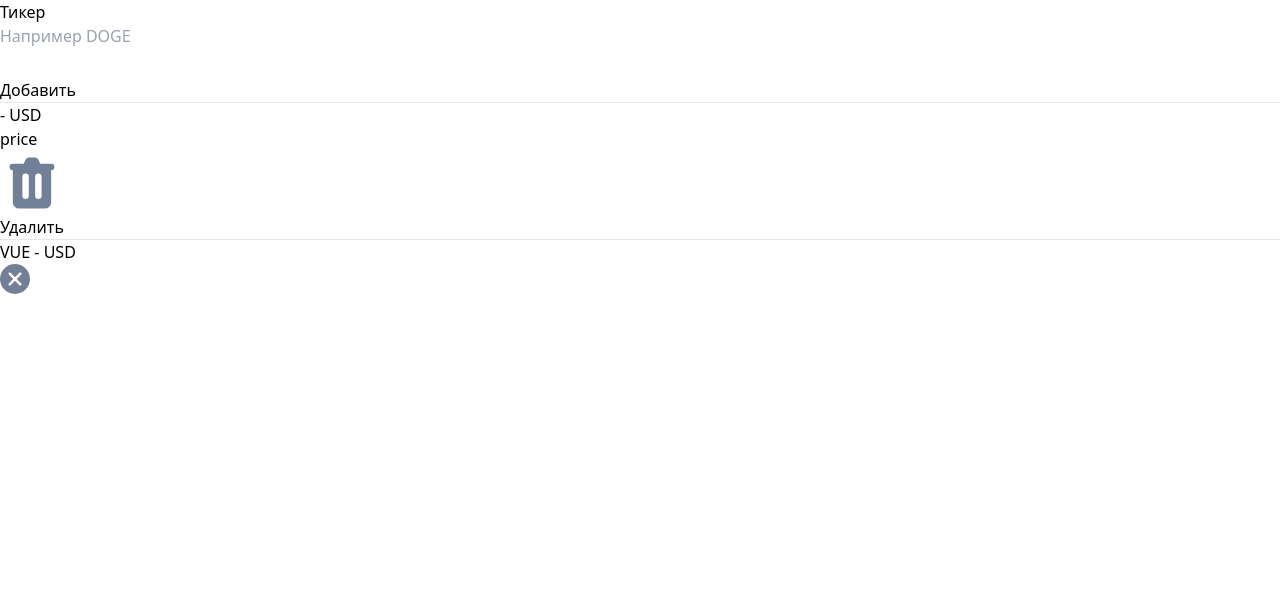
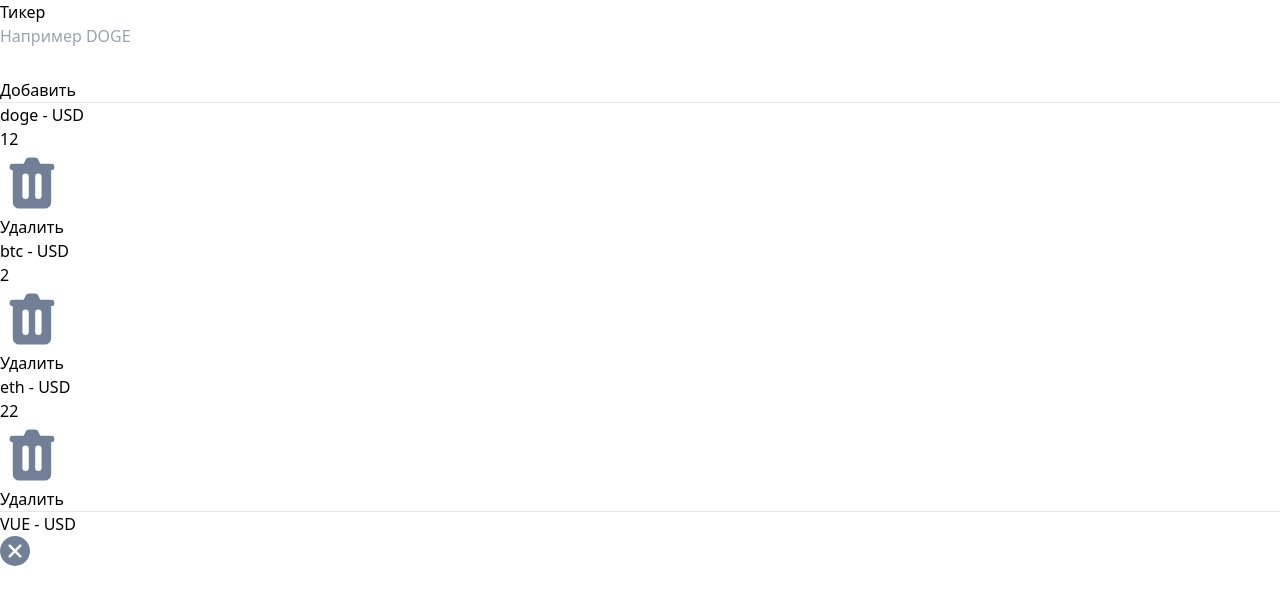
Before and after one commit to dsa25/badCode, a Vue app: page / in a window 1280 px wide. Shown: the top 604 px of the page. Built offline with nearby package versions, Linux system fonts and the light colour scheme.

Commit message:
list tickers

```diff
--- a/src/App.vue
+++ b/src/App.vue
@@ -10,6 +10,8 @@
             >
             <div class="mt-1 relative rounded-md shadow-md">
               <input
+                v-model="ticker"
+                @keydown.enter="add"
                 type="text"
                 name="wallet"
                 id="wallet"
@@ -20,6 +22,7 @@
           </div>
         </div>
         <button
+          @click="add"
           type="button"
           class="my-4 inline-flex items-center py-2 px-4 border border-transparent shadow-sm text-sm leading-4 font-medium rounded-full text-white bg-gray-600 hover:bg-gray-700 transition-colors duration-300 focus:outline-none focus:ring-2 focus:ring-offset-2 focus:ring-gray-500"
         >
@@ -40,17 +43,25 @@
         </button>
       </section>
 
+      <template v-if="tickers.length">
         <hr class="w-full border-t border-gray-600 my-4" />
         <dl class="mt-5 grid grid-cols-1 gap-5 sm:grid-cols-3">
           <div
+            v-for="t in tickers"
+            :key="t"
             class="bg-white overflow-hidden shadow rounded-lg border-purple-800 border-solid cursor-pointer"
           >
             <div class="px-4 py-5 sm:p-6 text-center">
-            <dt class="text-sm font-medium text-gray-500 truncate">- USD</dt>
-            <dd class="mt-1 text-3xl font-semibold text-gray-900">price</dd>
+              <dt class="text-sm font-medium text-gray-500 truncate">
+                {{ t.name }} - USD
+              </dt>
+              <dd class="mt-1 text-3xl font-semibold text-gray-900">
+                {{ t.price }}
+              </dd>
             </div>
             <div class="w-full border-t border-gray-200"></div>
             <button
+              @click="handleDelete(t)"
               class="flex items-center justify-center font-medium w-full bg-gray-100 px-4 py-4 sm:px-6 text-md text-gray-500 hover:text-gray-600 hover:bg-gray-200 hover:opacity-20 transition-all focus:outline-none"
             >
               <svg
@@ -70,6 +81,7 @@
           </div>
         </dl>
         <hr class="w-full border-t border-gray-600 my-4" />
+      </template>
 
       <section class="relative">
         <h3 class="text-lg leading-6 font-medium text-gray-900 my-8">
@@ -111,7 +123,29 @@
 
 <script>
 export default {
-  name: "App"
+  name: "App",
+  data() {
+    return {
+      ticker: null,
+      tickers: [
+        { name: "doge", price: 12 },
+        { name: "btc", price: 2 },
+        { name: "eth", price: 22 }
+      ]
+    }
+  },
+  methods: {
+    add() {
+      this.tickers.push({
+        name: this.ticker,
+        price: 43
+      })
+      this.ticker = ""
+    },
+    handleDelete(tickerToRemove) {
+      this.tickers = this.tickers.filter((t) => t !== tickerToRemove)
+    }
+  }
 }
 </script>
 
```
Lines whose indentation alone changed are shown as unchanged.
